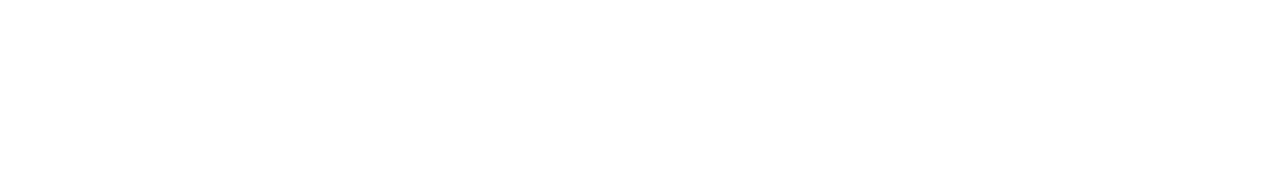
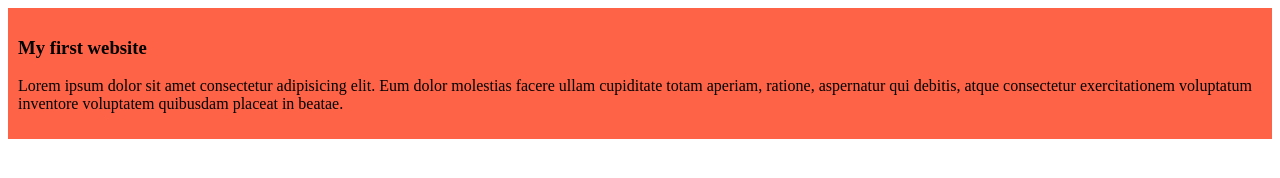
Before and after one commit to rahiarahi/my-simple-website, a plain HTML site: page index.html in a window 1280 px wide. Drawn offline with Linux system fonts and the light colour scheme.

Commit message:
added the first blog

```diff
--- a/index.html
+++ b/index.html
@@ -4,8 +4,12 @@
   <meta charset="UTF-8">
   <meta name="viewport" content="width=device-width, initial-scale=1.0">
   <title>My Simple Website</title>
+  <link rel="stylesheet" href="styles/blog.css">
 </head>
 <body>
-
+  <div>
+    <h3>My first website</h3>
+    <p>Lorem ipsum dolor sit amet consectetur adipisicing elit. Eum dolor molestias facere ullam cupiditate totam aperiam, ratione, aspernatur qui debitis, atque consectetur exercitationem voluptatum inventore voluptatem quibusdam placeat in beatae.</p>
+  </div>
 </body>
 </html>
--- /dev/null
+++ b/styles/blog.css
@@ -0,0 +1,5 @@
+div{
+  background-color: tomato;
+  padding: 10px;
+
+}
```
